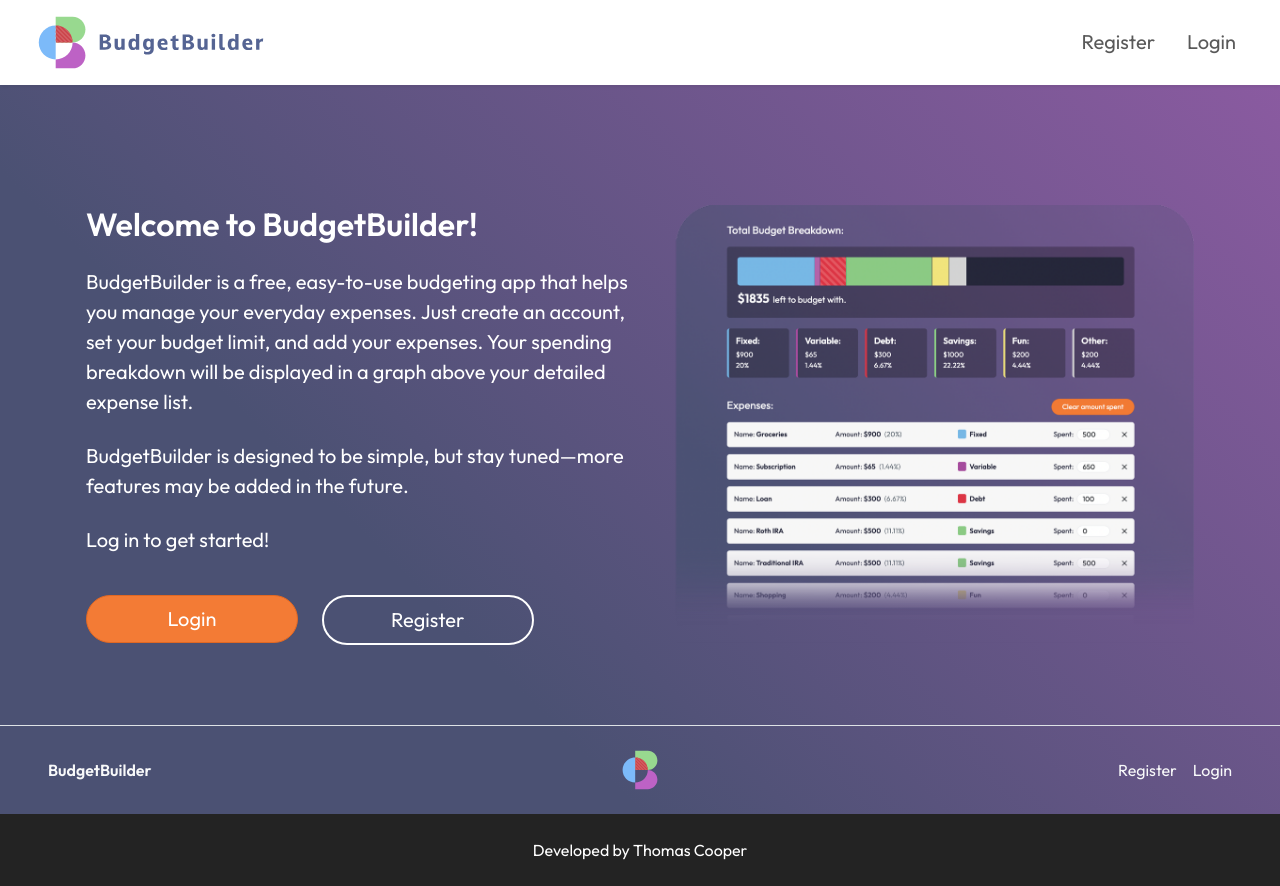
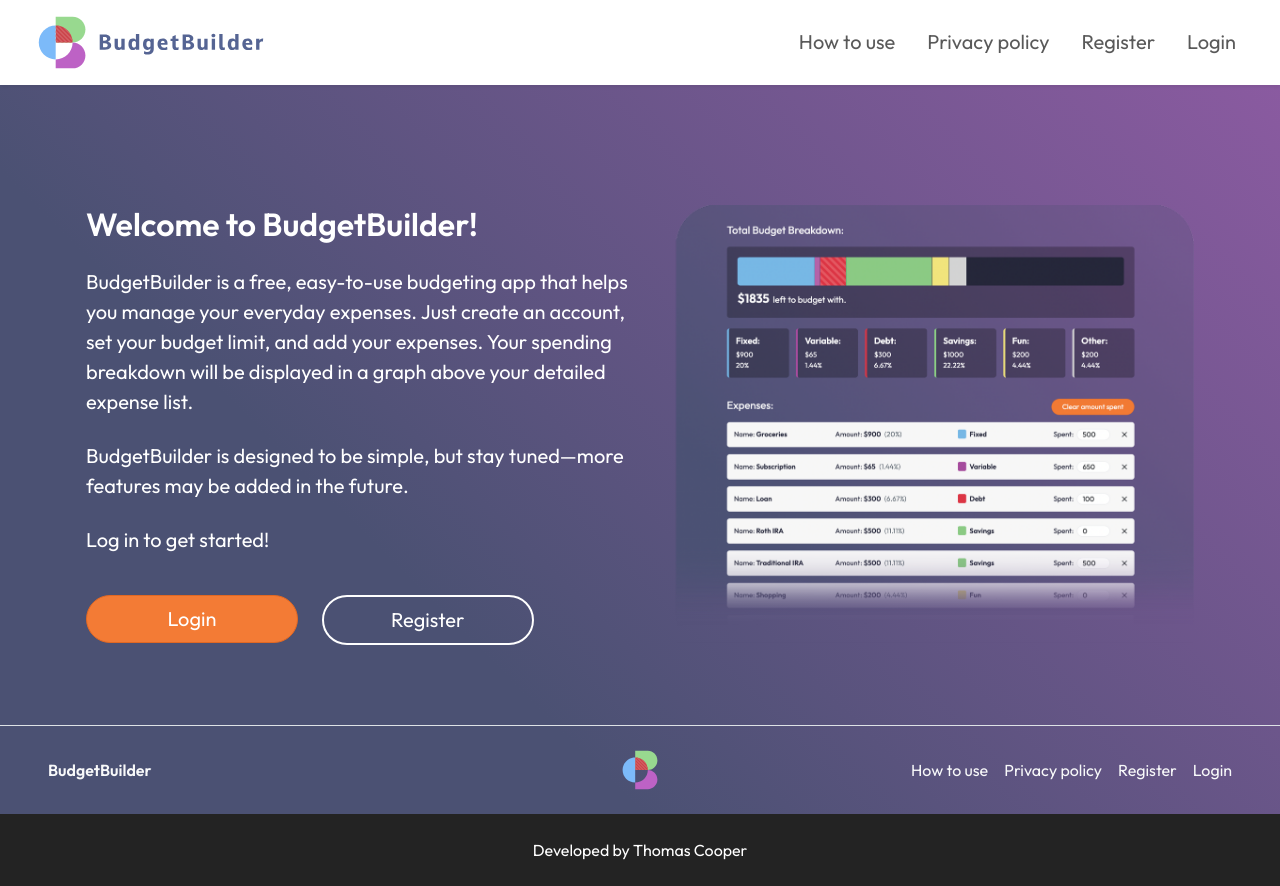
Before and after one commit to Tcooper920/budgetAppWithDatabase, a PHP site: page /index.php in a window 1280 px wide. Run offline with PHP 8.4, Linux system fonts and the light colour scheme; some libraries are stand-ins or nearby versions.

Commit message:
Adjust nav items visibility based on login status.

```diff
--- a/htdocs/includes/footer.php
+++ b/htdocs/includes/footer.php
@@ -31,8 +31,8 @@ require('modal.php');
       <ul class="nav col-md-4 justify-content-start justify-content-sm-end mt-2 mt-sm-0 gap-3">
         <?php
         printFooterNavItem($is_logged_in, $base_url, "php/dashboard/views/dashboard.php", "My budget dashboard", "My budget");
-        printFooterNavItem($is_logged_in, $base_url, "php/how_to_use/views/how_to_use.php", "How to use", "How to use");
-        printFooterNavItem($is_logged_in, $base_url, "php/privacy_policy/views/privacy_policy.php", "Privacy policy", "Privacy policy");
+        printFooterNavItem(true, $base_url, "php/how_to_use/views/how_to_use.php", "How to use", "How to use");
+        printFooterNavItem(true, $base_url, "php/privacy_policy/views/privacy_policy.php", "Privacy policy", "Privacy policy");
         printFooterNavItem($is_logged_in, $base_url, "php/registration/views/delete_account.php", "Delete account", "Delete account");
         printFooterNavItem(!$is_logged_in, $base_url, "php/registration/views/register.php", "Register", "Register");
         printFooterNavItem(!$is_logged_in, $base_url, "php/login/views/login.php", "Login", "Login");
--- a/htdocs/includes/navbar.php
+++ b/htdocs/includes/navbar.php
@@ -34,8 +34,8 @@ function print_nav_item($is_logged_in, $base_url, $page_file_path, $title_attrib
       <ul class="navbar-nav ms-auto mt-3 mt-lg-0 mb-xl-0">
         <?php
         print_nav_item($is_logged_in, $base_url, "php/dashboard/views/dashboard.php", "My budget dashboard", $current_page, "dashboard.php", "My budget");
-        print_nav_item($is_logged_in, $base_url, "php/how_to_use/views/how_to_use.php", "How to use", $current_page, "how_to_use.php", "How to use");
-        print_nav_item($is_logged_in, $base_url, "php/privacy_policy/views/privacy_policy.php", "Privacy policy", $current_page, "privacy_policy.php", "Privacy policy");
+        print_nav_item(true, $base_url, "php/how_to_use/views/how_to_use.php", "How to use", $current_page, "how_to_use.php", "How to use");
+        print_nav_item(true, $base_url, "php/privacy_policy/views/privacy_policy.php", "Privacy policy", $current_page, "privacy_policy.php", "Privacy policy");
         print_nav_item($is_logged_in, $base_url, "php/registration/views/delete_account.php", "Delete account", $current_page, "delete_account.php", "Delete account");
         print_nav_item(!$is_logged_in, $base_url, "php/registration/views/register.php", "Register", $current_page, "register.php", "Register");
         print_nav_item(!$is_logged_in, $base_url, "php/login/views/login.php", "Login", $current_page, "login.php", "Login");
--- a/htdocs/php/how_to_use/views/how_to_use.php
+++ b/htdocs/php/how_to_use/views/how_to_use.php
@@ -2,11 +2,6 @@
 
 if (session_status() === PHP_SESSION_NONE) {
     session_start();
-}
-
-if (!isset($_SESSION['user_id'])) {
-    header('Location: /budget_app_with_database/htdocs/php/login/views/login.php');
-    exit();
 }
 
 require("../../../includes/header.php");
--- a/htdocs/php/privacy_policy/views/privacy_policy.php
+++ b/htdocs/php/privacy_policy/views/privacy_policy.php
@@ -2,11 +2,6 @@
 
 if (session_status() === PHP_SESSION_NONE) {
     session_start();
-}
-
-if (!isset($_SESSION['user_id'])) {
-    header('Location: /budget_app_with_database/htdocs/php/login/views/login.php');
-    exit();
 }
 
 require("../../../includes/header.php");
```
